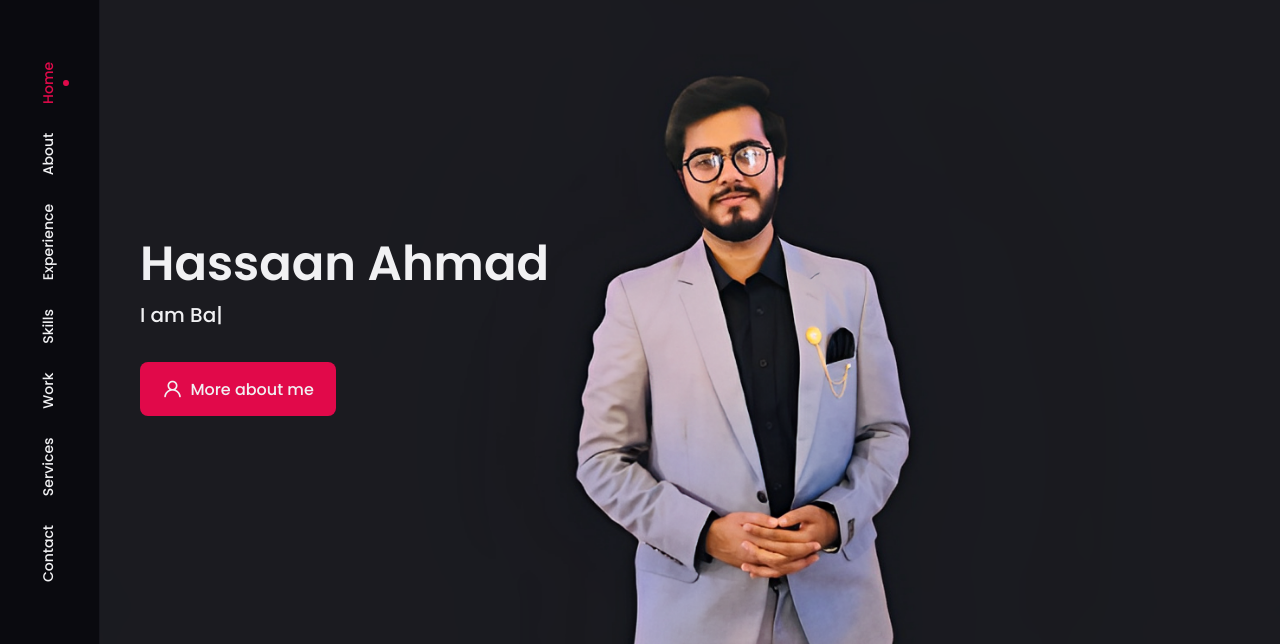
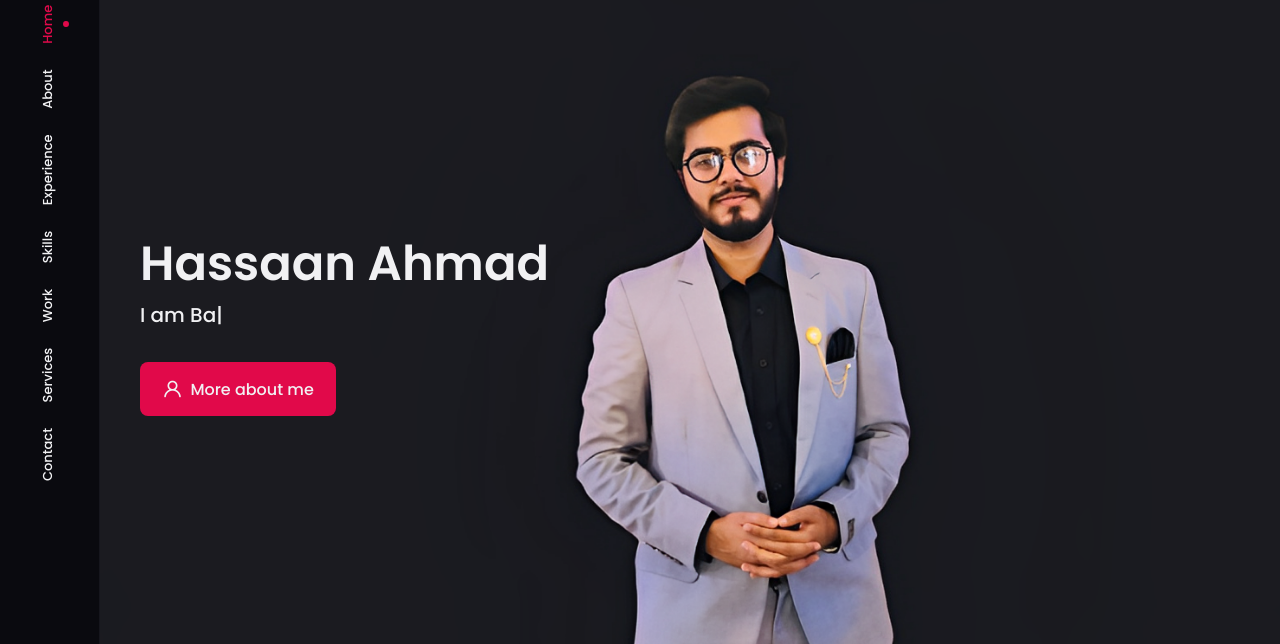
Before and after one commit to Hassaan0509/Hassaan0509.github.io, a plain HTML site: page index.html in a window 1280 px wide. Shown: the part 78-722 px from the top of the page. Drawn offline with nearby package versions, Linux system fonts and the light colour scheme.

Commit message:
Sidebar updated

```diff
--- a/assets/css/style.css
+++ b/assets/css/style.css
@@ -202,17 +202,18 @@ input {
 .nav__list {
   display: flex;
   flex-direction: row-reverse;
-  margin: -2px auto 0 auto;
+  margin: -2px 70px 0 auto;
+  overflow: hidden;
 }
 
 .nav__link {
   float: right;
   height: 100%;
   line-height: 100px;
-  padding: 0 0.9rem;
+  padding: 0 0.8rem;
   color: var(--title-color);
   font-weight: var(--font-medium);
-  font-size: var(--small-font-size);
+  font-size: var(--smaller-font-size);
   position: relative;
   transition: 0.4s;
 }
```
